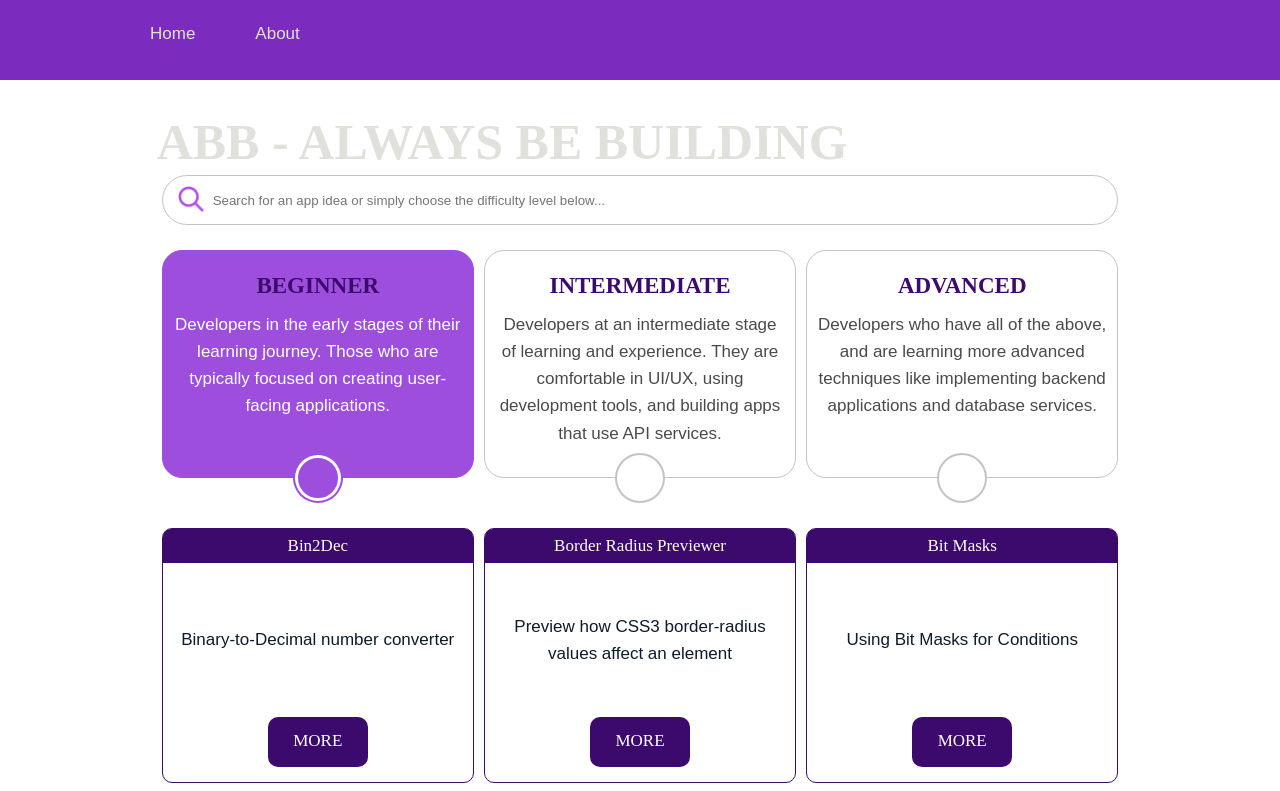
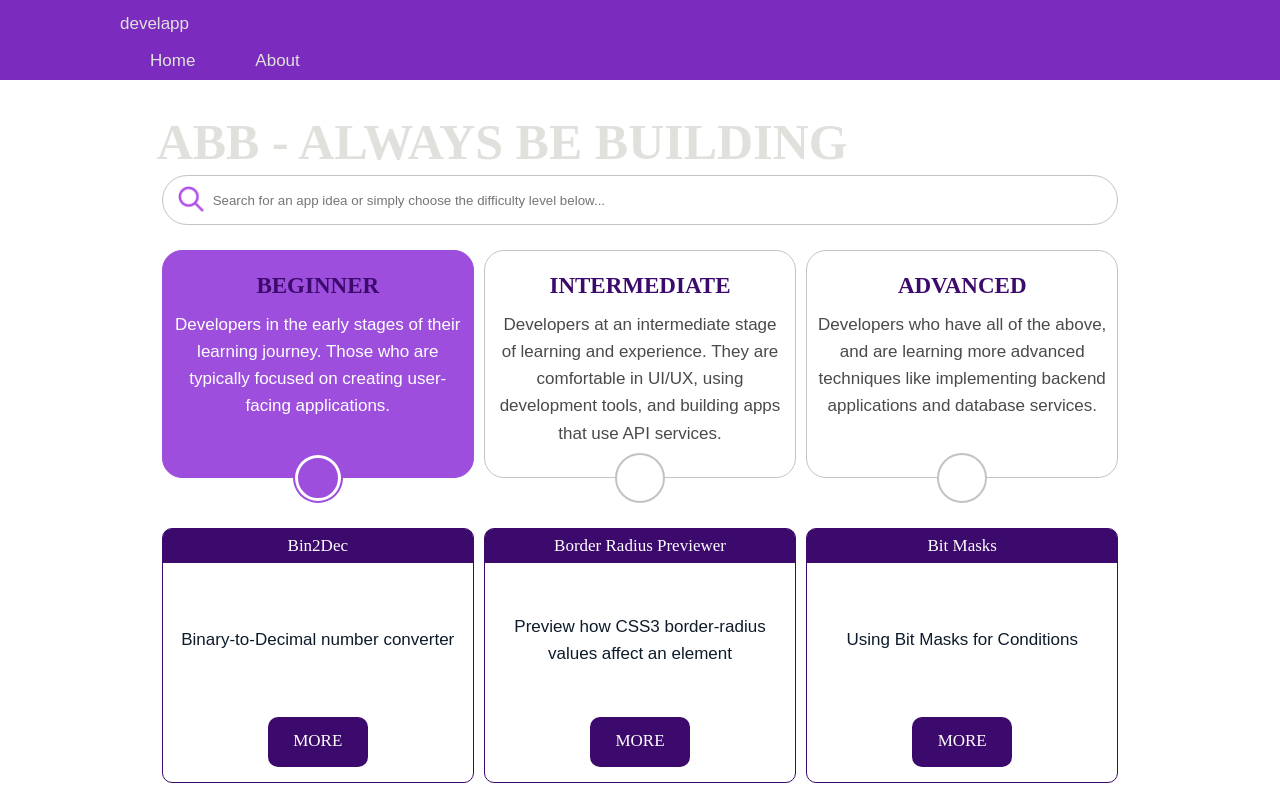
Before and after one commit to chingu-voyages/v38-geckos-team-04, a React (Create React App) app in the folder frontend/: page / in a window 1280 px wide. Shown: the top 791 px of the page. Built offline with nearby package versions, Linux system fonts and the light colour scheme; a web font is replaced by a local one.

Commit message:
Add makeshift logo to navbar

```diff
--- a/frontend/src/components/Navbar.js
+++ b/frontend/src/components/Navbar.js
@@ -5,6 +5,7 @@ import '../sass/components/navbar.scss';
 function Navbar() {
     return <Fragment>
         <nav className='navbar'>
+            <div>develapp</div>
             <ul>
                 <li className='nav-item'><Link to="/">Home</Link></li>
                 <li className='nav-item'><Link to="/about">About</Link></li>
```
